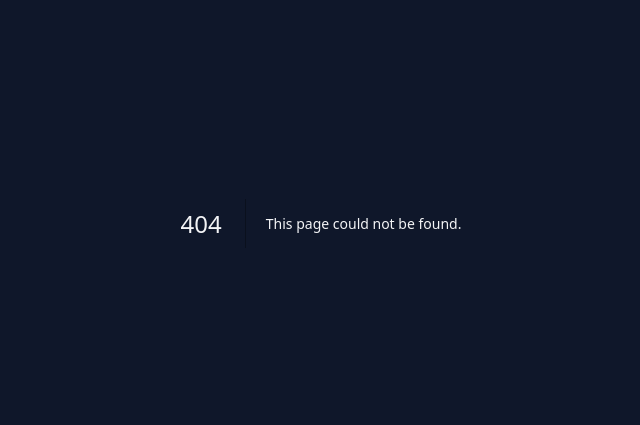
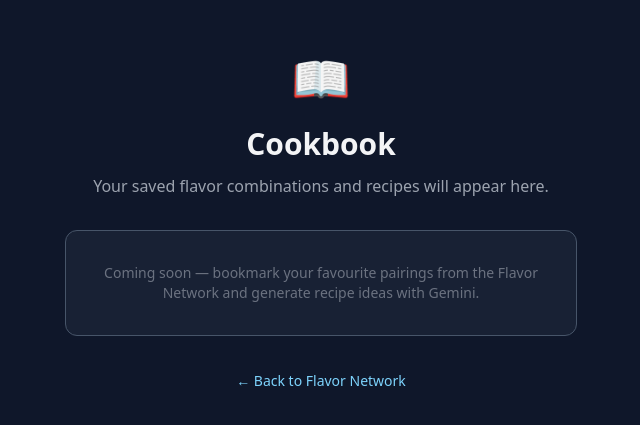
Before and after one commit to jentsang/CulinaryCosmos, a Next.js app: page /cookbook in a window 1280 px wide. Before the commit this address had no page. Shown: the part 177-602 px from the top of the page, without its empty margins (319-959 px from the left). Built offline with nearby package versions, Linux system fonts and the light colour scheme.

Commit message:
add cookbook btn

```diff
--- /dev/null
+++ b/src/app/cookbook/page.tsx
@@ -0,0 +1,25 @@
+import Link from "next/link";
+
+export default function CookbookPage() {
+  return (
+    <div className="flex flex-col items-center justify-center min-h-screen px-6 bg-slate-900 text-gray-100">
+      <div className="max-w-lg w-full text-center">
+        <div className="text-5xl mb-6">📖</div>
+        <h1 className="text-3xl font-bold text-gray-100 mb-3">Cookbook</h1>
+        <p className="text-gray-400 mb-8">
+          Your saved flavor combinations and recipes will appear here.
+        </p>
+        <div className="border border-slate-600 rounded-xl p-8 bg-slate-800/60 text-gray-500 text-sm mb-8">
+          Coming soon — bookmark your favourite pairings from the Flavor Network
+          and generate recipe ideas with Gemini.
+        </div>
+        <Link
+          href="/"
+          className="inline-flex items-center gap-2 text-sm font-medium text-sky-300 hover:text-sky-200 hover:underline"
+        >
+          ← Back to Flavor Network
+        </Link>
+      </div>
+    </div>
+  );
+}
--- a/src/app/page.tsx
+++ b/src/app/page.tsx
@@ -650,8 +650,17 @@ export default function HomePage() {
           </p>
         </aside>
       ) : null}
+      <a
+        href='/cookbook'
+        className={`absolute top-4 z-20 transition-[right] duration-200 flex items-center gap-2 px-4 py-2.5 rounded-lg text-sm font-medium text-gray-200 bg-slate-800/95 border border-slate-600 backdrop-blur shadow-sm hover:bg-slate-700 ${
+          sidebarRightCollapsed ? "right-[72px]" : "right-64"
+        }`}
+      >
+        <span>📖</span>
+        <span>Cookbook</span>
+      </a>
       <div
-        className={`absolute top-4 z-20 transition-[left] duration-200 ${
+        className={`absolute top-0 z-20 transition-[left] duration-200 ${
           sidebarLeftCollapsed ? "left-14" : "left-56"
         }`}
       >
```
